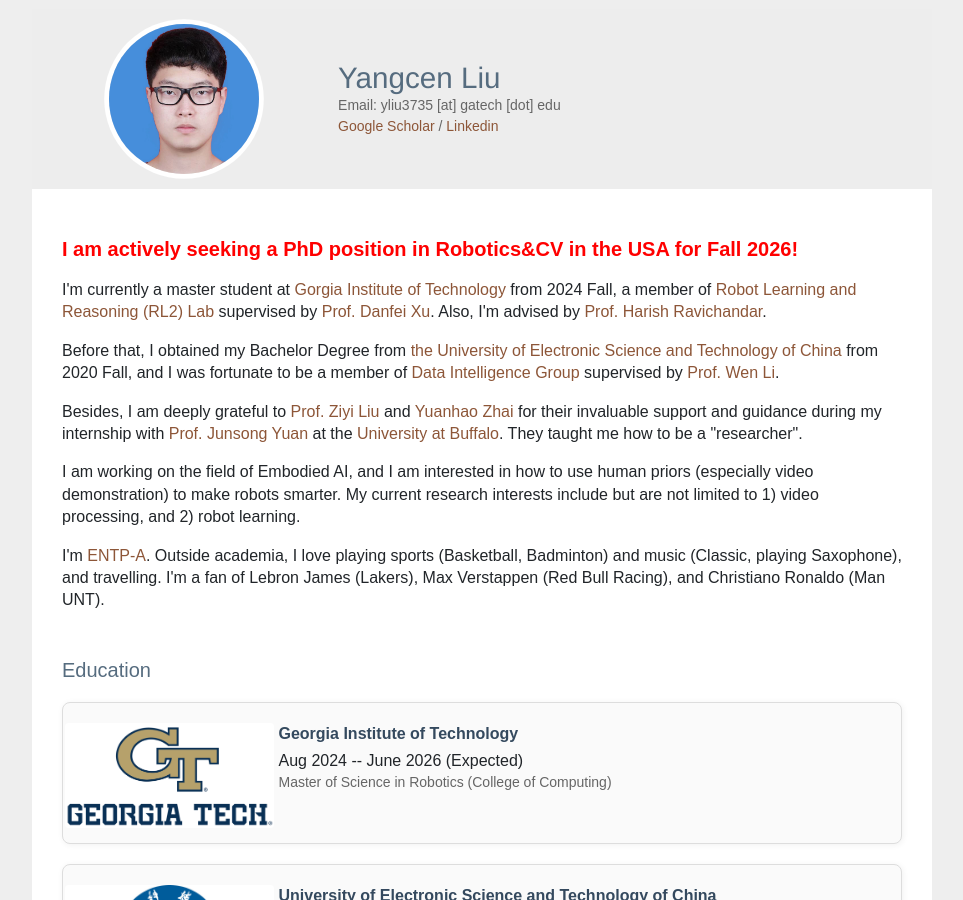
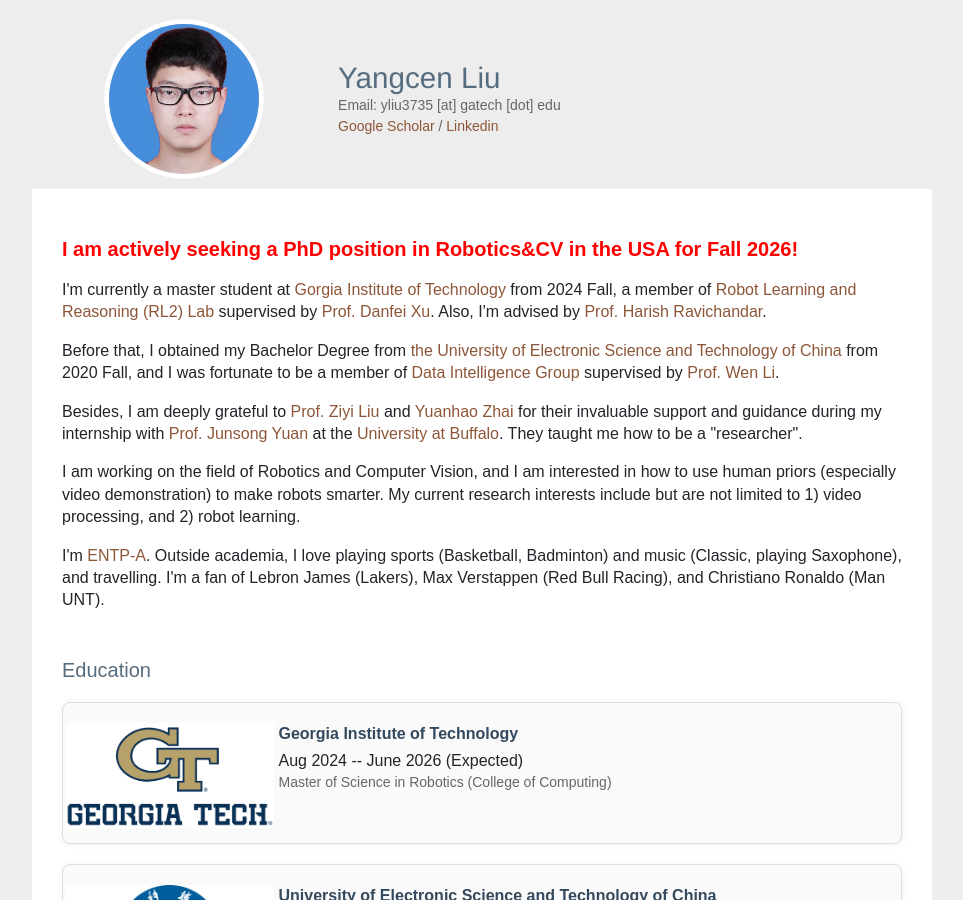
Before and after one commit to YangcenLiu/homepage.github.io, a Jekyll site: the page index.html, which Jekyll copies as it is, in a window 1280 px wide and 900 px high. Shown: the whole window, without its empty margins (158-1121 px from the left). Built offline with Jekyll 4.4.1, drawn with Linux system fonts in a browser that asks for light colours; nearby versions of some CDN libraries.

Commit message:
description

```diff
--- a/index.html
+++ b/index.html
@@ -188,7 +188,7 @@
               </p>
 
               <p>
-                I am working on the field of Embodied AI, and I am interested in how to use human priors (especially video demonstration) to make robots smarter.
+                I am working on the field of Robotics and Computer Vision, and I am interested in how to use human priors (especially video demonstration) to make robots smarter.
                 My current research interests include but are not limited to 1) video processing, and 2) robot learning.
               </p>
 
```
